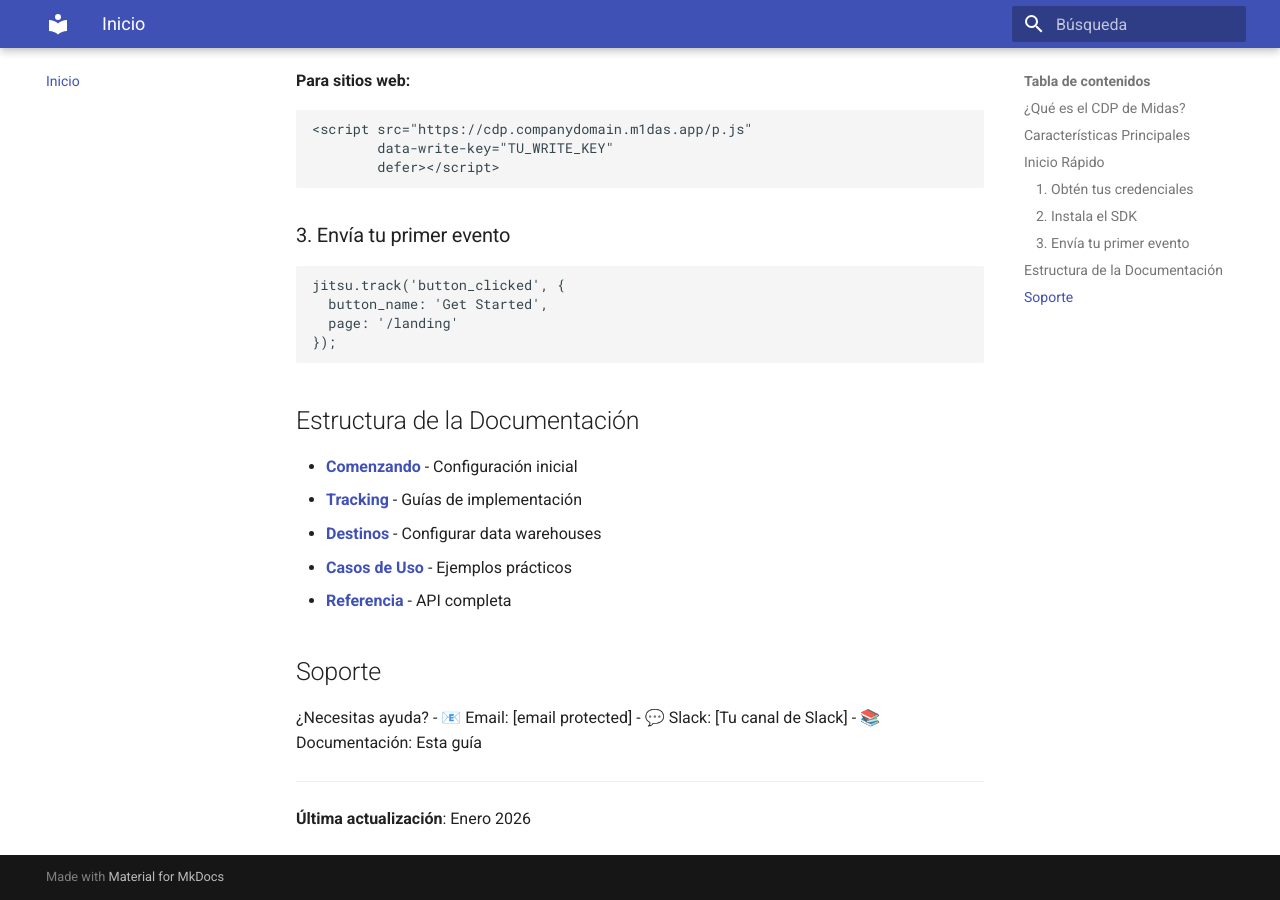
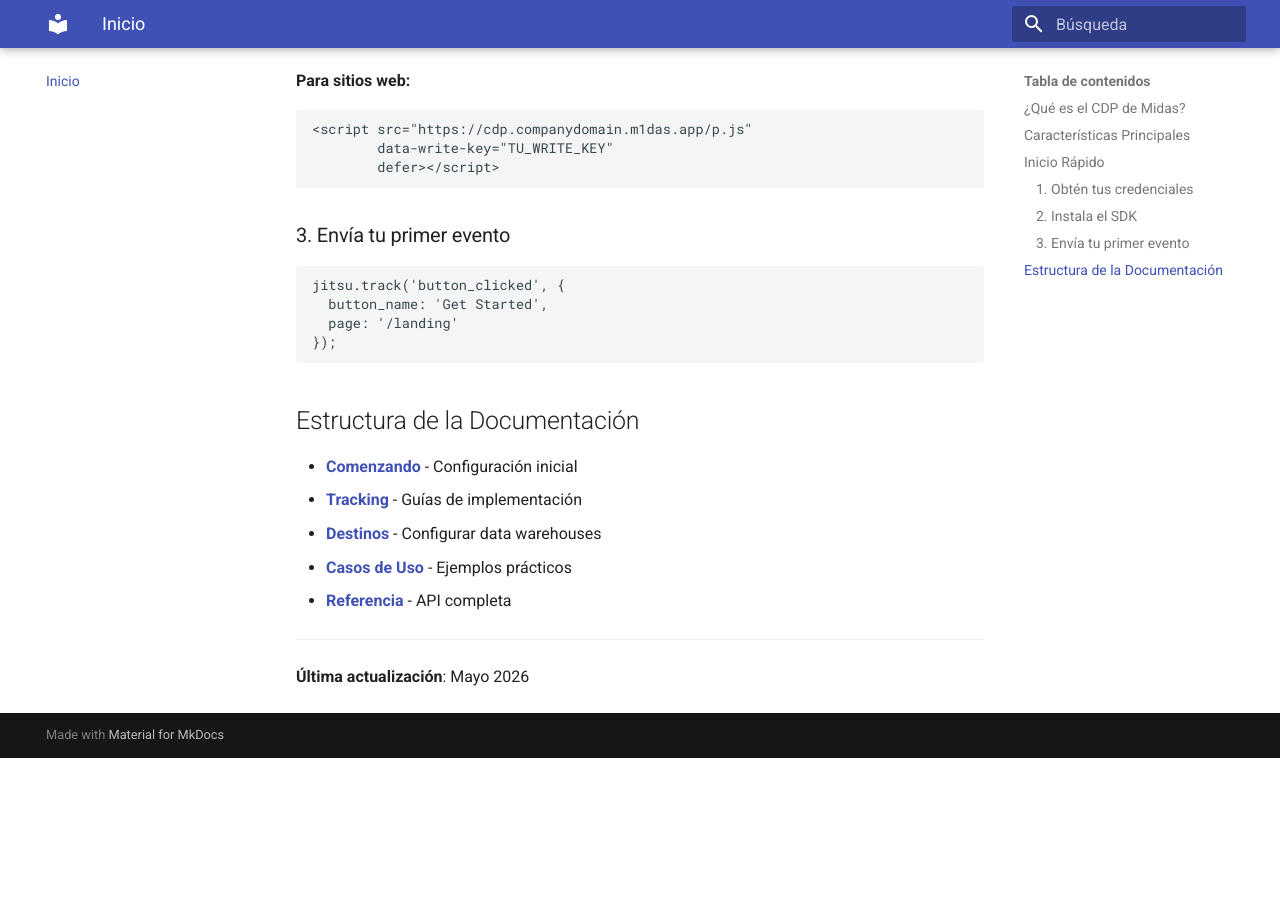
Before and after one commit to dlaverde/midas-cdp-docs, an MkDocs documentation site: the page built from docs/README.md, in a window 1280 px wide and 900 px high, scrolled down 955 px. Built offline with MkDocs 1.6.1 and Material for MkDocs 9.7.7, drawn with Linux system fonts in a browser that asks for light colours; after the commit the page ends 1713 px from its top, so only the background shows below that.

Commit message:
docs: audiences script installation link added

```diff
--- a/docs/README.md
+++ b/docs/README.md
@@ -54,13 +54,6 @@
 - **[Casos de Uso](casos-uso/ecommerce.md)** - Ejemplos prácticos
 - **[Referencia](referencia/api.md)** - API completa
 
-## Soporte
-
-¿Necesitas ayuda?
-- 📧 Email: [email protected]
-- 💬 Slack: [Tu canal de Slack]
-- 📚 Documentación: Esta guía
-
 ---
 
-**Última actualización**: Enero 2026
+**Última actualización**: Mayo 2026
--- a/mkdocs.yml
+++ b/mkdocs.yml
@@ -44,3 +44,5 @@
   - Recursos:
       - FAQ: recursos/faq.md
       - Mejores prácticas: recursos/mejores-practicas.md
+  - Audiencias:
+      - Instrucciones de instalación: resolucion-audiencias/CLIENT_SCRIPT_INSTALLATION.md
```
